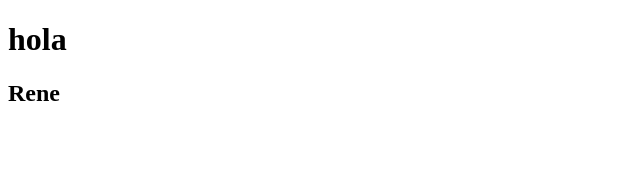
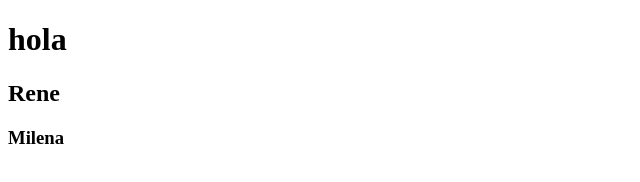
Before and after one commit to lskywolfll/Prueba, a plain HTML site: page index.html in a window 1280 px wide. Shown: the full height of the page, 0-640 px from the left. Drawn offline with Linux system fonts and the light colour scheme.

Commit message:
Agregamos el nombre de milena debajo del de rene

```diff
--- a/index.html
+++ b/index.html
@@ -10,6 +10,7 @@
 <body>
     <h1>hola</h1>
     <h2>Rene</h2>
+    <h3>Milena</h3>
 </body>
 
 </html>
```
